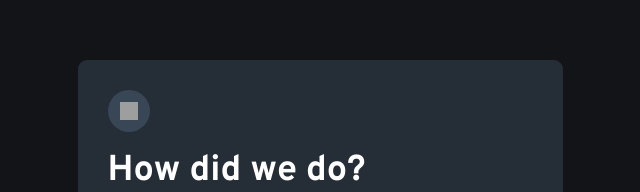
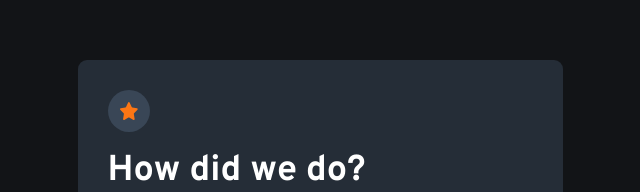
Before and after one commit to ananfito/interactive-rating-component, a React (Vite) app: page / in a window 1280 px wide. Shown: the part 121-313 px from the top of the page, without its empty margins (320-960 px from the left). Built offline with nearby package versions, Linux system fonts and the light colour scheme; grey boxes are pictures that could not be loaded.

Commit message:
fix img src

```diff
--- a/src/Form.jsx
+++ b/src/Form.jsx
@@ -4,7 +4,7 @@ export default function Form(props) {
     return (
         <div className="form-container">
             <div className="star-icon-container">
-                <img id='star-icon' src="./assets/icon-star.svg" alt="star icon" />
+                <img id='star-icon' src="../src/assets/icon-star.svg" alt="star icon" />
             </div>
             <h1 className='form-container--title'>How did we do?</h1>
             <p className='form-container--text'>Please let us know how we did with your support request. All feedback is appreciated to help us improve our offering!</p>
```
